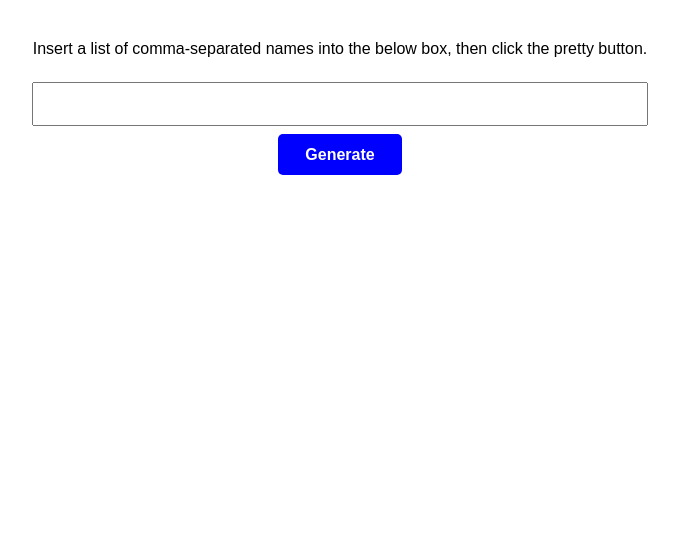
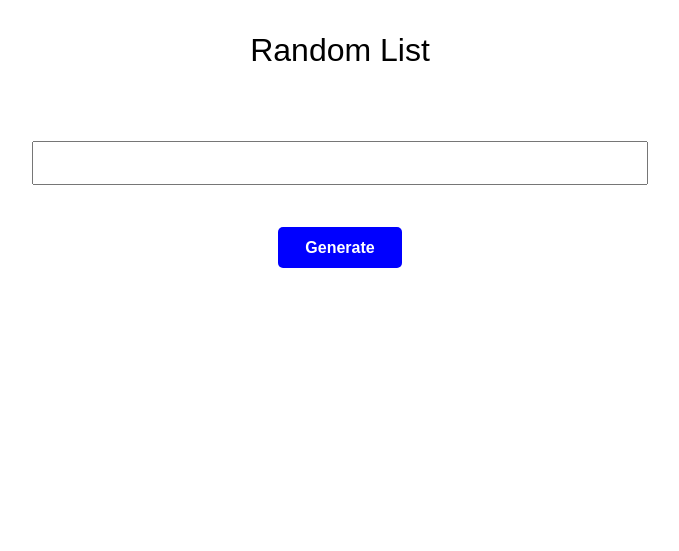
Before and after one commit to tactlabs/random-list, a PHP site: page / in a window 1280 px wide. Shown: the top 551 px of the page, without its empty margins (300-979 px from the left). Run offline with PHP 8.4, Linux system fonts and the light colour scheme.

Commit message:
Alignment changes made

```diff
--- a/css/style.css
+++ b/css/style.css
@@ -40,14 +40,16 @@ input[type=button] {
 }
 
 .results {
-    box-sizing: content-box;
+    box-sizing: 10px;
     padding: 5rem;
     color: black;
+    padding-left: 45%;
     justify-content: center;
     align-items: center;
     letter-spacing: 2px;
 }
 
-.container  p{
-    font-size: 1rem;
+.random{
+    font-size: 2rem;
+    padding: 0px;
 }
--- a/index.html
+++ b/index.html
@@ -8,19 +8,17 @@
         <script src="js\script.js" defer></script>
     </head>
     <body>
+        <p class="random">Random List</p>
         <div class="container">
-                <p>Insert a list of comma-separated names into the below box, then click the pretty button.<p>
-
             <div id="form">
                 <form>
-                  <input type="text" id="list">
+                  <p><input type="text" id="list"></p>
                   <br>
                   <input type="button" value="Generate" id="button">
                 </form>
             </div>
         </div>
-        <div id="results" class="results">
-
+        <div id="results" class="results" align="left">
 
         <div>
 
--- a/js/script.js
+++ b/js/script.js
@@ -17,7 +17,7 @@ function generate(list_of_words) {
 function listNumerically(arr) {
     var list = "";
     for (i = 0; i < arr.length; i++) {
-        list += ((i + 1) + ".\t\t\n\t\t\t\t\t"   +arr[i] + '<br>')
+        list += ((i + 1) + "." +arr[i] + '<br>')
     }
     return list;
 };
```
